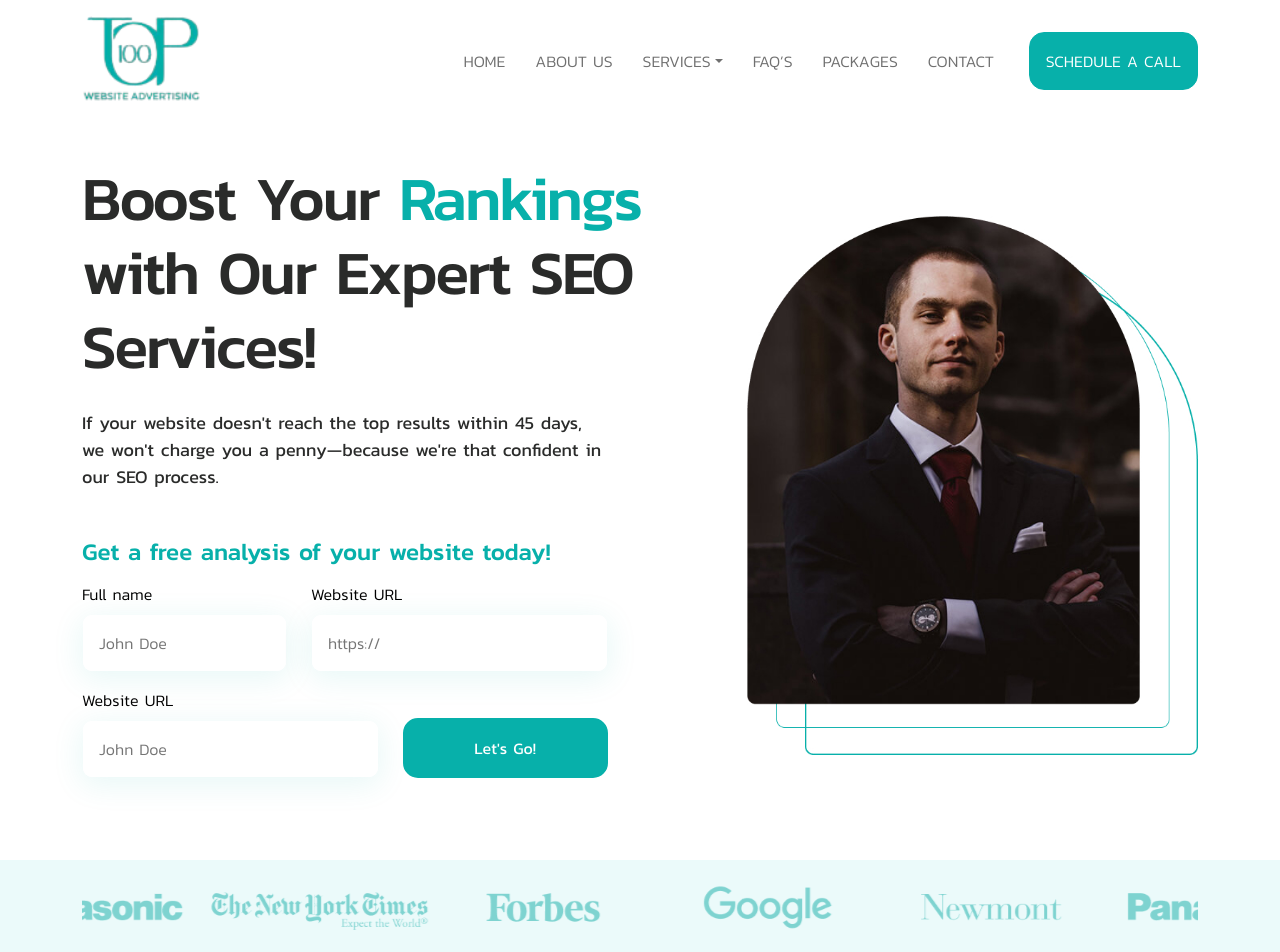
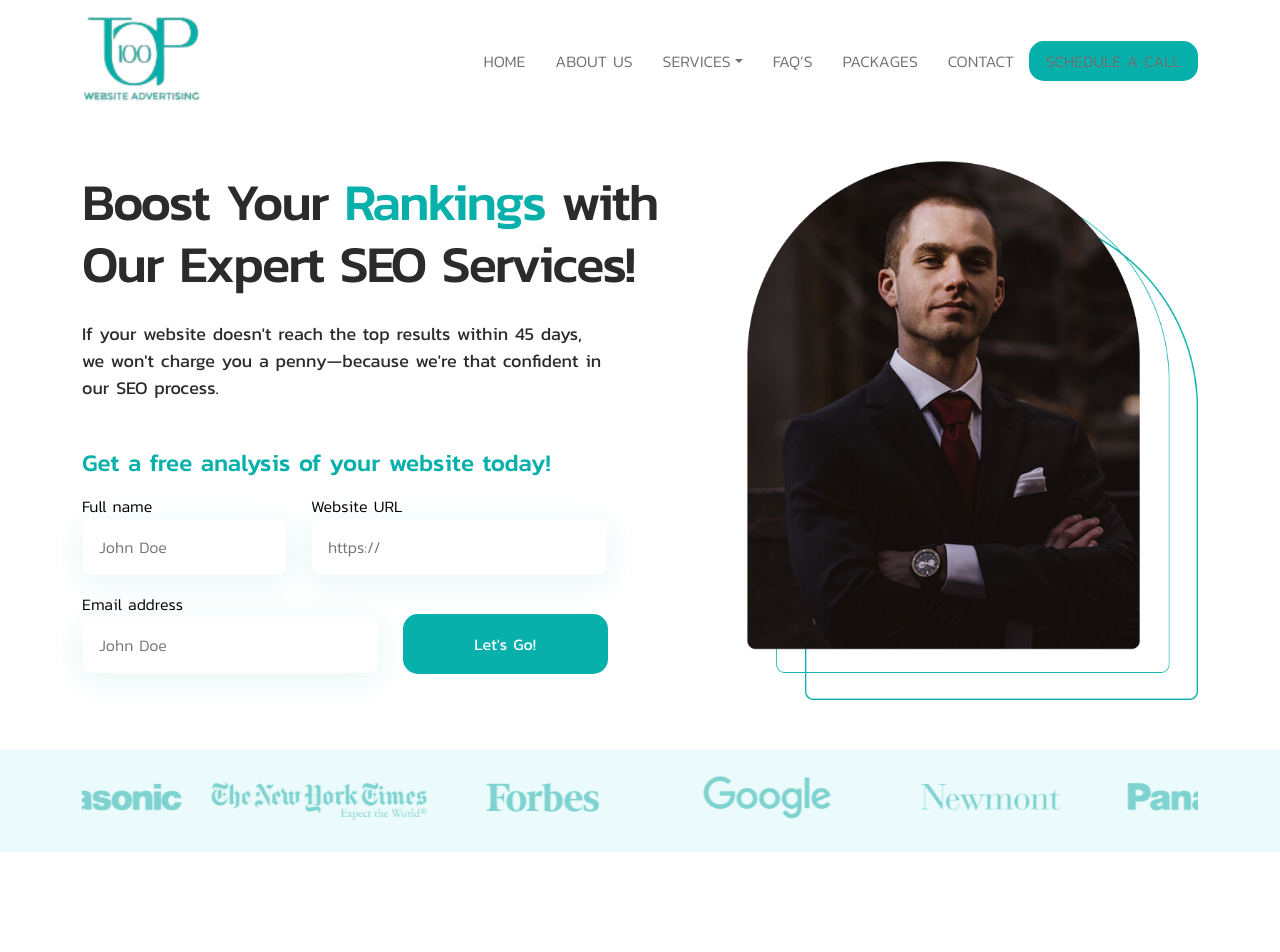
Before and after one commit to Ab-Qadir1998/top-100-web-UI, a React (Vite) app: page / in a window 1280 px wide. Shown: the top 952 px of the page. Built offline with nearby package versions, Linux system fonts and the light colour scheme.

Commit message:
updating

```diff
--- a/src/assets/styles/globals.css
+++ b/src/assets/styles/globals.css
@@ -88,6 +88,11 @@ ul {
   font-weight: 300;
 }
 
+@media (max-width: 1366px) {
+  .level-1 {
+    font-size: 52px;
+  }
+}
 @media (max-width: 991px) {
   .level-1 {
     font-size: 48px;
--- a/src/assets/styles/style.css
+++ b/src/assets/styles/style.css
@@ -400,7 +400,8 @@ p.banner__para {
   padding: 25px;
 }
 .slide-show img {
-  width: 225px;
+  max-width: 225px;
+  width: 100%;
 }
 
 .about-sce {
@@ -674,3 +675,12 @@ footer ul.contact-info li {
   font-family: "Kenit", sans-serif;
   font-weight: 300;
 }
+
+@media (max-width: 991px) {
+  .services-sec .card {
+    height: 300px;
+  }
+  .testimonial-slider-wrapp p {
+    height: 230px;
+  }
+}
--- a/src/components/InputField.jsx
+++ b/src/components/InputField.jsx
@@ -3,14 +3,10 @@ import React from "react";
 const InputField = ({ label, type, placeholder }) => {
   return (
     <>
-      <label htmlFor="name" className="form-label">
+      <label className="form-label w-100 m-0">
         {label}
+        <input type={type} className="form-control" placeholder={placeholder} />
       </label>
-      <input
-        type={type}
-        className="form-control"
-        placeholder={placeholder}
-      />
     </>
   );
 };
--- a/src/components/Layout/Header.jsx
+++ b/src/components/Layout/Header.jsx
@@ -15,27 +15,28 @@ const Header = () => {
             <button
               className="navbar-toggler"
               type="button"
-              data-bs-toggle="collapse"
-              data-bs-target="#navbarSupportedContent"
-              aria-controls="navbarSupportedContent"
-              aria-expanded="false"
-              aria-label="Toggle navigation"
+              data-bs-toggle="offcanvas"
+              data-bs-target="#offcanvasNavbar"
+              aria-controls="offcanvasNavbar"
+              // aria-expanded="false"
+              // aria-label="Toggle navigation"
             >
               <span className="navbar-toggler-icon"></span>
             </button>
             <div
-              className="collapse navbar-collapse"
-              id="navbarSupportedContent"
+              className="offcanvas offcanvas-end"
+              tabindex="-1"
+              aria-labelledby="offcanvasNavbarLabel"
+              id="offcanvasNavbar"
             >
-              <ul className="navbar-nav ms-auto">
-                {navItems?.map((item, i) => (
+              <ul className="navbar-nav ms-0 ms-lg-auto align-items-center h-100">
+                {navItems?.map((item, i) =>
                   !item?.subItems ? (
-                    <li
-                      className="nav-item"
-                      key={i}
-                    >
+                    <li className="nav-item" key={i}>
                       <Link
-                        className={`nav-link ${item?.className && item?.className}`}
+                        className={`nav-link ${
+                          item?.className && item?.className
+                        }`}
                         aria-current="page"
                         to={item?.link}
                       >
@@ -43,14 +44,13 @@ const Header = () => {
                       </Link>
                     </li>
                   ) : (
-                    <li
-                      className="nav-item dropdown"
-                      key={i}
-                    >
+                    <li className="nav-item dropdown" key={i}>
                       <Link
                         aria-current="page"
                         to={item?.link}
-                        className={`nav-link dropdown-toggle ${item?.className && item?.className}`}
+                        className={`nav-link dropdown-toggle ${
+                          item?.className && item?.className
+                        }`}
                         role="button"
                         data-bs-toggle="dropdown"
                         aria-expanded="false"
@@ -71,7 +71,7 @@ const Header = () => {
                       )}
                     </li>
                   )
-                ))}
+                )}
               </ul>
             </div>
           </div>
--- a/src/sections/home/AboutSec.jsx
+++ b/src/sections/home/AboutSec.jsx
@@ -19,7 +19,7 @@ const AboutSec = () => {
                         top-notch SEO services that can elevate your online presence and drive tangible results. Our track
                         record speaks volumes about our expertise, as we have consistently helped businesses of all sizes and
                         industries achieve remarkable success in the digital realm.</p>
-                    <ThemeButton text={"LEARN MORE"} bg={true} margin={"me-lg-3"}/>
+                    <ThemeButton text={"LEARN MORE"} bg={true} margin={"me-3"}/>
                     <ThemeButton text={"Get A Free Analysis"} />
                 </div>
             </div>
--- a/src/sections/home/Banner.jsx
+++ b/src/sections/home/Banner.jsx
@@ -38,14 +38,14 @@ const Banner = () => {
                         placeholder={"https://"}
                       />
                     </div>
-                    <div className="mb-3 col-lg-7">
+                    <div className="col-lg-7">
                       <InputField
-                        label={"Website URL"}
+                        label={"Email address"}
                         type={"email"}
                         placeholder={"John Doe"}
                       />
                     </div>
-                    <div className="mb-3 col-lg-5">
+                    <div className="col-lg-5 mt-3 mt-lg-0">
                       <ThemeButton
                         text={"Let's Go!"}
                         type="submit"
--- a/src/sections/home/ClientSlides.jsx
+++ b/src/sections/home/ClientSlides.jsx
@@ -1,4 +1,10 @@
-import { clientLogoOne, clientLogoTwo, clientLogoThree, clientLogoFour, clientLogoFive } from "../../constants/mediaConstants"
+import {
+  clientLogoOne,
+  clientLogoTwo,
+  clientLogoThree,
+  clientLogoFour,
+  clientLogoFive,
+} from "../../constants/mediaConstants";
 import "slick-carousel/slick/slick.css";
 import "slick-carousel/slick/slick-theme.css";
 import Slider from "react-slick";
@@ -9,8 +15,8 @@ const ClientSlides = () => {
     { img: clientLogoTwo },
     { img: clientLogoThree },
     { img: clientLogoFour },
-        { img: clientLogoFive }
-    ]
+    { img: clientLogoFive },
+  ];
   var settings = {
     slidesToShow: 5,
     slidesToScroll: 1,
@@ -19,7 +25,21 @@ const ClientSlides = () => {
     autoplay: true,
     autoplaySpeed: 0,
     speed: 2500,
-        cssEase: 'linear'
+    cssEase: "linear",
+    responsive: [
+      {
+        breakpoint: 992,
+        settings: {
+          slidesToShow: 3,
+        },
+      },
+      {
+        breakpoint: 575,
+        settings: {
+          slidesToShow: 2,
+        },
+      },
+    ],
   };
   return (
     <div className="top-div wow animate__animated animate__fadeInUpBig">
@@ -89,7 +109,7 @@ const ClientSlides = () => {
         </div>
       </div>
     </div>
-    )
-}
+  );
+};
 
-export default ClientSlides
+export default ClientSlides;
```
Lines whose indentation alone changed are shown as unchanged.
